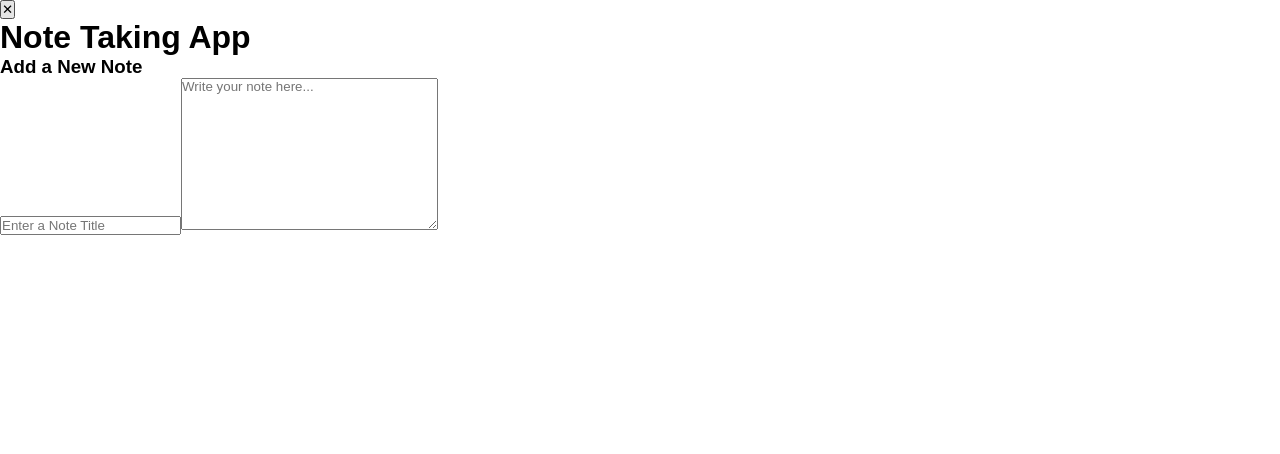
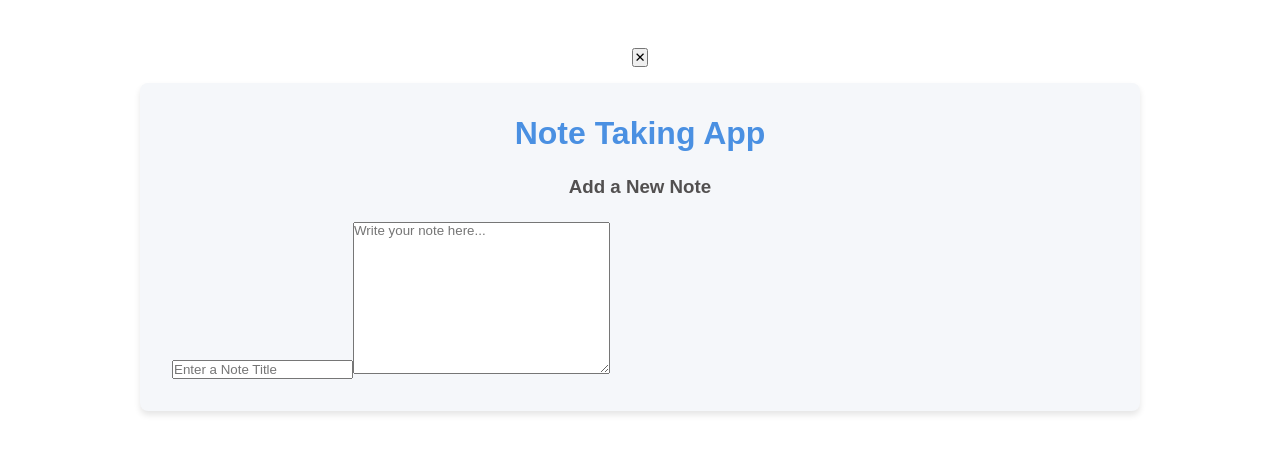
Before and after one commit to ealbanca/Note-taking-app, a plain HTML site: page index.html in a window 1280 px wide. Drawn offline with Linux system fonts and the light colour scheme.

Commit message:
Added style to note taking app

```diff
--- a/script.js
+++ b/script.js
@@ -17,6 +17,7 @@ modalBody.className = 'modal-body';
 modalContainer.appendChild(closeButton);
 modalContainer.appendChild(modalTitle);
 modalContainer.appendChild(modalBody);
+
 // Create a form container
 var formContainer = document.createElement('div');
 formContainer.className = 'form-container';
--- a/script.ts
+++ b/script.ts
@@ -17,6 +17,7 @@ modalBody.className = 'modal-body';
 modalContainer.appendChild(closeButton);
 modalContainer.appendChild(modalTitle);
 modalContainer.appendChild(modalBody);
+
 // Create a form container
 const formContainer = document.createElement('div');
 formContainer.className = 'form-container';
--- a/styles.css
+++ b/styles.css
@@ -9,6 +9,35 @@
     --primary-color: #4a90e2;
     --secondary-color: #50e3c2;
     --background-color: #f5f7fa;
-    --text-color: #333333;
+    --text-color: #525050;
     --border-color: #e0e0e0;
 }
+
+body {
+    display: grid;
+    place-items: center;
+    padding: 3rem;
+    color: var(--text-color);
+}
+
+.form-container {
+    background-color: var(--background-color);
+    border-radius: 8px;
+    box-shadow: 0 4px 6px rgba(0, 0, 0, 0.1);
+    padding: 2rem;
+    width: 100%;
+    max-width: 1000px;
+    margin: 1rem auto;
+}
+
+.form-container h1 {
+    text-align: center;
+    color: var(--primary-color);
+    margin-bottom: 1.5rem;
+}
+
+.form-container h3 {
+    text-align: center;
+    color: var(--text-color);
+    margin-bottom: 1.5rem;
+}
```
